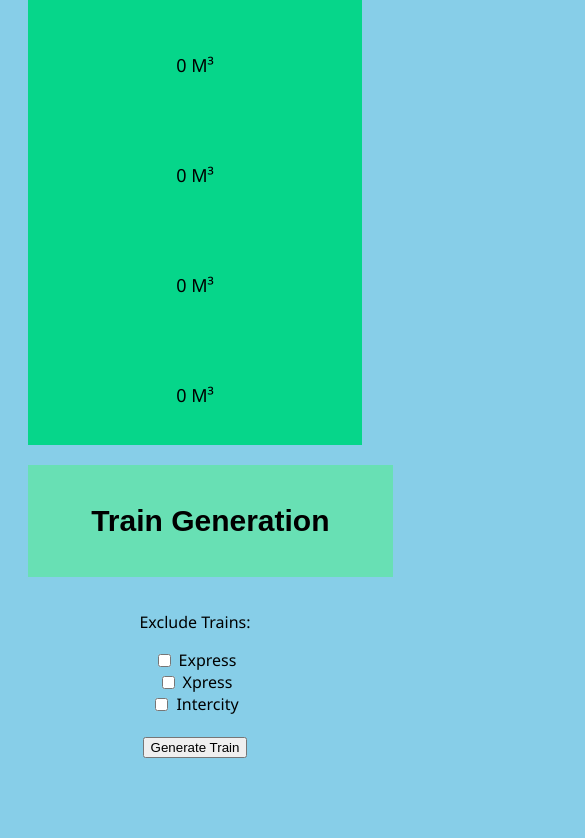
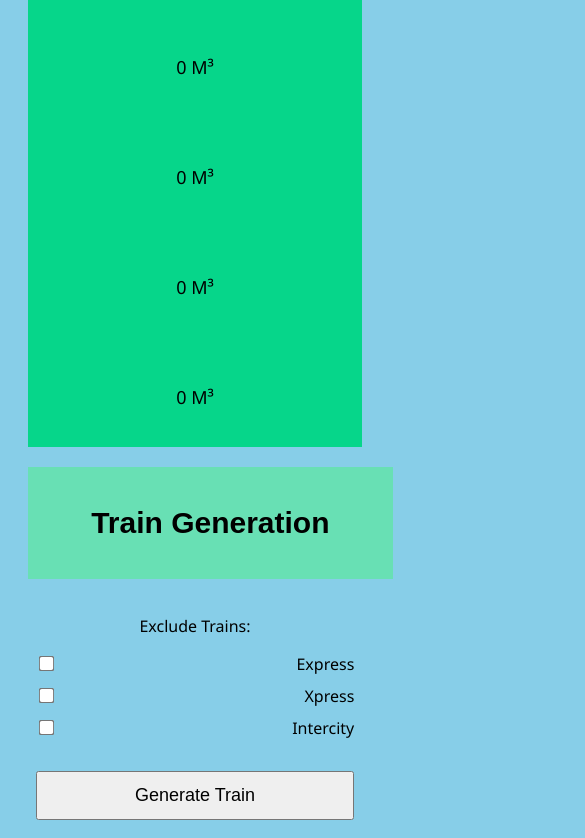
Before and after one commit to moomoomoney/moomoomoney.github.io, a plain HTML site: page tools.html in a window 390 px wide. Shown: the part 835-1673 px from the top of the page, 585 px wide, since content can reach past the window. Before the commit the page ends 1620 px from the top, so only its background shows below. Drawn offline with Linux system fonts and the light colour scheme.

Commit message:
Better Css?

```diff
--- a/style.css
+++ b/style.css
@@ -539,3 +539,67 @@ input[type="number"].addCoins {
     width: 20%;
   }
 }
+
+/* Responsive styles for smaller screens */
+@media (max-width: 768px) {
+  .dropdownText {
+    display: flex;
+    flex-direction: column;
+    align-items: center;
+    justify-content: center;
+    text-align: center;
+    padding: 10px;
+    height: auto; /* Allow height to adjust dynamically */
+    min-height: 150px; /* Reduce minimum height for smaller screens */
+  }
+
+  form {
+    width: 90%; /* Make the form take up most of the screen width */
+  }
+
+  form div {
+    display: flex;
+    flex-direction: row;
+    justify-content: space-between;
+    align-items: center;
+    width: 100%; /* Ensure the div spans the form width */
+    margin-bottom: 10px; /* Add spacing between rows */
+  }
+
+  input[type="checkbox"] {
+    transform: scale(1.2); /* Make checkboxes slightly larger for touch devices */
+  }
+
+  label {
+    font-size: 16px; /* Adjust label font size for readability */
+  }
+
+  input[type="submit"] {
+    width: 100%; /* Make the submit button full-width */
+    padding: 12px; /* Add padding for easier tapping */
+    font-size: 18px; /* Adjust font size for readability */
+  }
+
+    /* Buttons */
+    button, .changeBtn, .logout, .login, .add-coins-container button {
+      width: 100%; /* Make buttons full-width */
+      padding: 12px; /* Add padding for easier tapping */
+      font-size: 18px; /* Adjust font size for readability */
+      margin-bottom: 10px; /* Add spacing between buttons */
+    }
+
+    /* Input Boxes */
+    input[type="text"], input[type="password"], input[type="number"], .add-coins-container input {
+      width: 100%; /* Make input boxes full-width */
+      padding: 12px; /* Add padding for easier tapping */
+      font-size: 16px; /* Adjust font size for readability */
+      margin-bottom: 10px; /* Add spacing between input fields */
+    }
+
+    /* Submit Buttons */
+    input[type="submit"] {
+      width: 100%; /* Make submit buttons full-width */
+      padding: 12px; /* Add padding for easier tapping */
+      font-size: 18px; /* Adjust font size for readability */
+    }
+}
```
